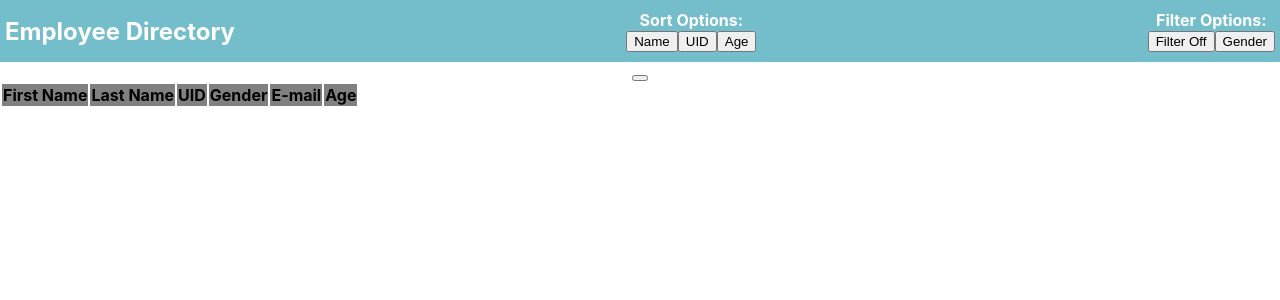
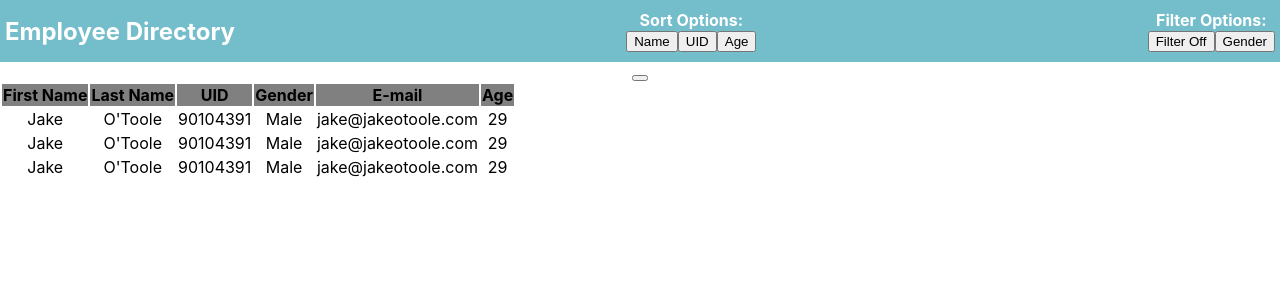
Before and after one commit to nargizaboronchieva/Employee_Directory, a React (Create React App) app: page / in a window 1280 px wide. Shown: the top 300 px of the page. Built offline with nearby package versions, Linux system fonts and the light colour scheme.

Commit message:
created new component called TableRow and added it to Table component

```diff
--- a/src/components/Table.js
+++ b/src/components/Table.js
@@ -1,5 +1,6 @@
 import React from 'react';
 import "./Table.css"
+import TableRow from "./TableRow"
 
 function Table(){
     return(
@@ -14,6 +15,11 @@ function Table(){
                     <td>Age</td>
                 </tr>
             </thead>
+            <tbody>
+                <TableRow />
+                <TableRow />
+                <TableRow />
+            </tbody>
         </table>
     )
 }
--- /dev/null
+++ b/src/components/TableRow.js
@@ -0,0 +1,16 @@
+import React from 'react';
+import "./TableRow.css"
+
+function TableRow(){
+    return(
+        <tr>
+            <td>Jake</td>
+            <td>O'Toole</td>
+            <td>90104391</td>
+            <td>Male</td>
+            <td>jake@jakeotoole.com</td>
+            <td>29</td>
+        </tr>
+    )
+}
+export default TableRow;
```
Also changed, not shown: src/components/TableRow.css (added).
